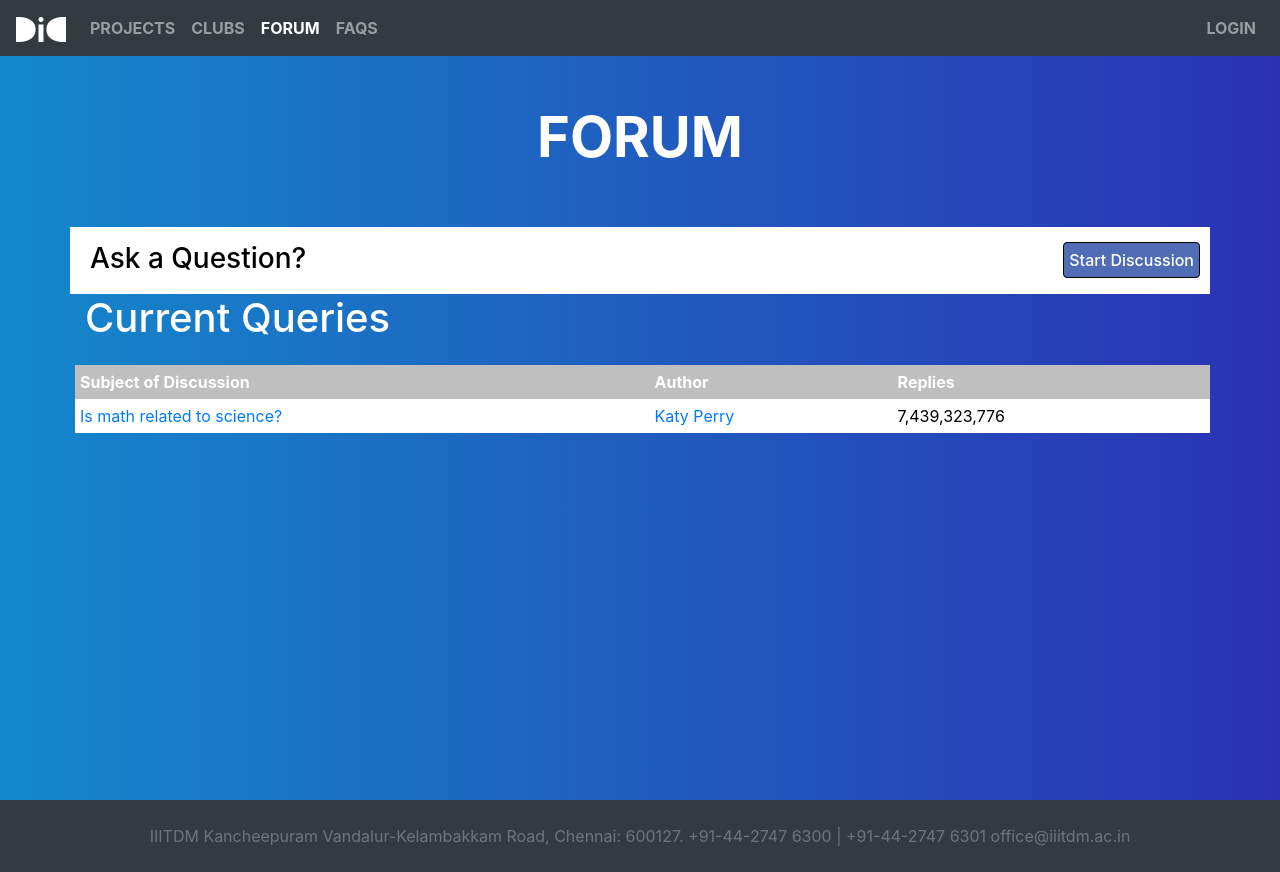
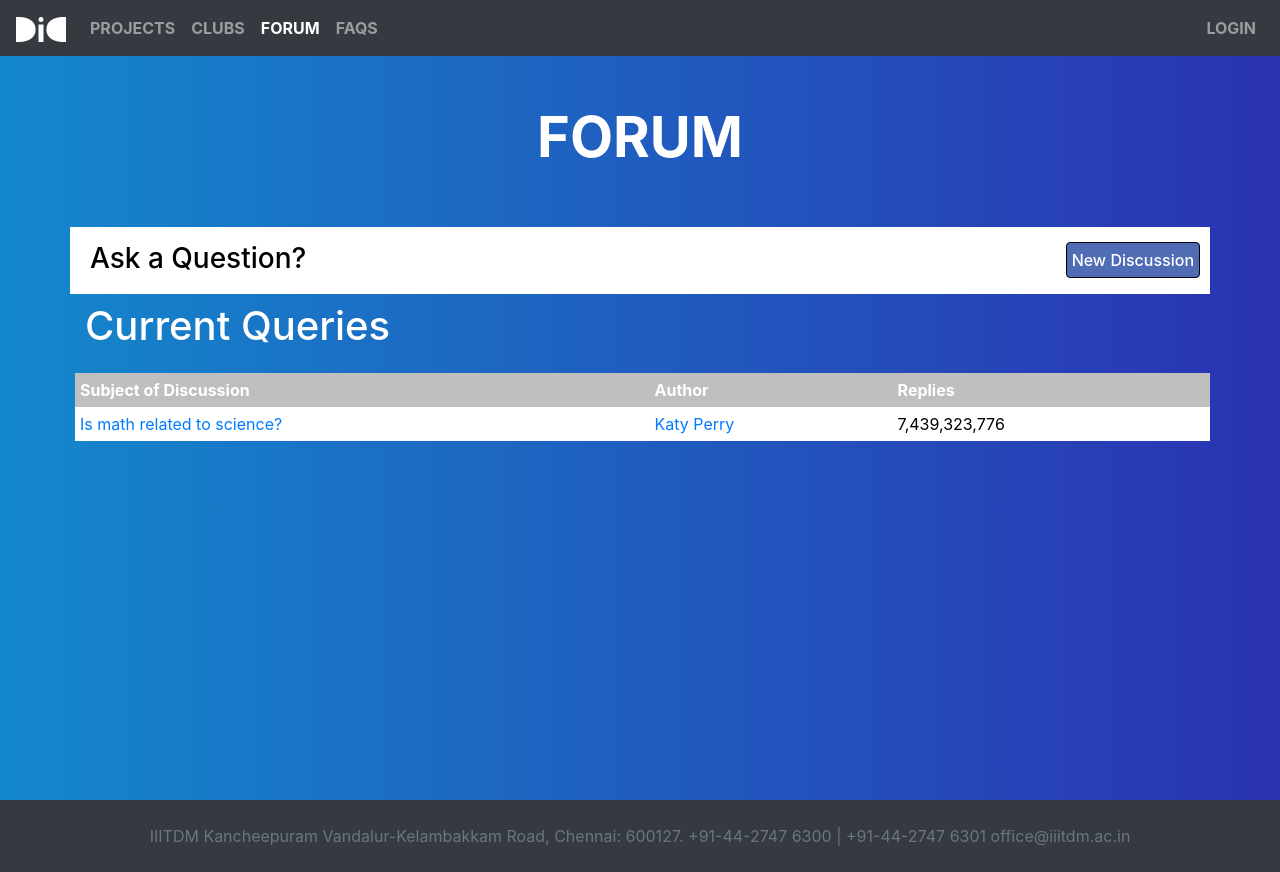
Before and after one commit to ashishrrs/IDC, a Django app: page /forms/ in a window 1280 px wide. Run offline with Django 3.2, Linux system fonts and the light colour scheme; some libraries are stand-ins or nearby versions.

Commit message:
must fix forums

```diff
--- a/IDC/Forum/templates/Forum/index.html
+++ b/IDC/Forum/templates/Forum/index.html
@@ -8,8 +8,9 @@
 
 <link rel="stylesheet" type="text/css" href="https://stackpath.bootstrapcdn.com/bootstrap/4.4.1/css/bootstrap.min.css">
 <link rel="stylesheet"  href='{% static "css/forumindexstyle.css" %}'>
-<link rel="stylesheet" type="text/css" href="https://stackpath.bootstrapcdn.com/font-awesome/4.7.0/css/font-awesome.min.css">
-
+<script src="https://stackpath.bootstrapcdn.com/bootstrap/4.4.1/js/bootstrap.min.js" type ="text/javascript"></script>
+<script src="https://code.jquery.com/jquery-3.5.1.min.js" integrity="sha256-9/aliU8dGd2tb6OSsuzixeV4y/faTqgFtohetphbbj0="  crossorigin="anonymous"></script>
+<script src='{% static "js/forum.js" %}' type ="text/javascript"></script>
 
 <div id="page">
 
@@ -26,7 +27,7 @@
 				</div>
 
 				<div class="pullright">
-					<a id="new_disc_button" class="btn btn primary logout" href="#" onclick="start_discussion()">Start Discussion</a>
+					<a id="new_disc_button" class="btn btn primary logout" href="#" onclick="start_discussion()">New Discussion</a>
 				</div>
 			</div>
 		</div>
@@ -46,7 +47,7 @@
 			</div>
 		</div>
 
-		<h1 style="color: #ffffff;"> Current Queries </h1>
+		<h1 style="color: #ffffff;margin-top: 0.5rem;"> Current Queries </h1>
 		<div class="row forumpad">
 			<table class="forumtable" >
 				<thead>
@@ -79,7 +80,4 @@
 	</div>
 </div>
 
-<script src="https://stackpath.bootstrapcdn.com/bootstrap/4.4.1/js/bootstrap.min.js" type ="text/javascript"></script>
-<script src="https://code.jquery.com/jquery-3.5.1.min.js" integrity="sha256-9/aliU8dGd2tb6OSsuzixeV4y/faTqgFtohetphbbj0="  crossorigin="anonymous"></script>
-<script src='{% static "js/forum.js" %}' type ="text/javascript"></script>
 {% endblock %}
--- a/IDC/static/css/forumindexstyle.css
+++ b/IDC/static/css/forumindexstyle.css
@@ -12,8 +12,8 @@
 .log{
 	position: relative;
 	left:1300px;
+}
 
-}
 .logout{
 	background-color:#506cb5;
 	color: white;
```
